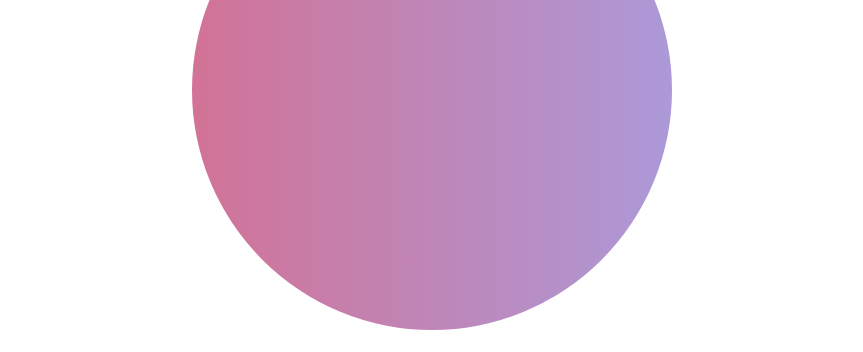
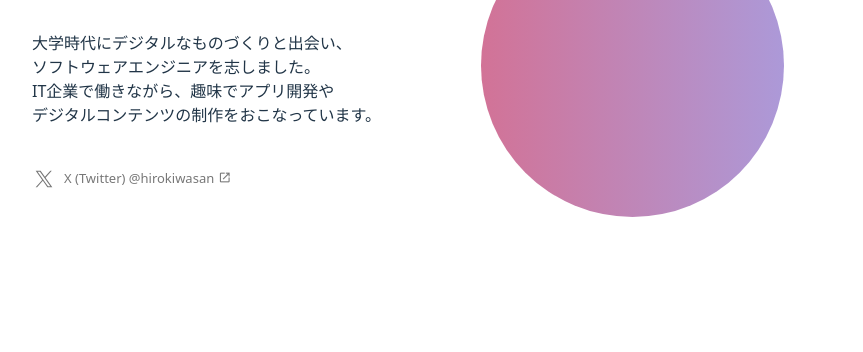
Before and after one commit to hirokiwa/me, a website built with Vite: page index.html in a window 1280 px wide. Shown: the part 250-602 px from the top of the page, without its empty margins (208-1071 px from the left). Built offline with nearby package versions, Linux system fonts and the light colour scheme; files whose address does not match are found by name.

Commit message:
Put 3D model horizonally

```diff
--- a/index.html
+++ b/index.html
@@ -14,6 +14,7 @@
         <div class="model-viewer">
           <canvas id="model-canvas" class="model-viewer__canvas"></canvas>
         </div>
+        <div class="profile__info">
           <h1 id="profile-heading" class="profile__heading">ひろきゎ</h1>
           <p class="profile__description">大学時代に<wbr>デジタルなものづくりと出会い、<wbr>ソフトウェアエンジニアを<wbr>志しました。<wbr>IT企業で働きながら、<wbr>趣味でアプリ開発や<wbr>デジタルコンテンツの制作を<wbr>おこなっています。</p>
           <nav class="profile__nav" aria-label="ソーシャルリンク">
@@ -27,6 +28,7 @@
               </li>
             </ul>
           </nav>
+        </div>
       </section>
 
       <section class="contents" aria-labelledby="contents-heading">
--- a/src/style.css
+++ b/src/style.css
@@ -120,7 +120,7 @@ ul {
 }
 
 .main-contents {
-  max-width: 600px;
+  max-width: 800px;
   padding: 16px 16px 42px 16px;
   display: flex;
   flex-direction: column;
@@ -174,6 +174,11 @@ ul {
   align-self: start;
 }
 
+.profile {
+  display: flex;
+  flex-direction: column;
+}
+
 .profile__heading {
   font-size: xx-large;
   font-weight: 800;
@@ -219,11 +224,9 @@ ul {
 
 .model-viewer {
   display: flex;
+  align-self: center;
   justify-content: center;
   align-items: center;
-}
-
-.model-viewer {
   padding: 2rem 0;
 }
 
@@ -238,3 +241,35 @@ ul {
   font-size: x-large;
   font-weight: 600;
 }
+
+@media (min-width: 800px) {
+  .profile {
+    display: flex;
+    flex-direction: row-reverse;
+    align-items: center;
+    justify-content: space-between;
+    gap: 2rem;
+    padding: 4rem 0;
+  }
+
+  .model-viewer {
+    width: 40%;
+    padding-right: 3rem;
+  }
+
+  .model-viewer__canvas {
+    width: 100%;
+  }
+
+  .profile__info {
+    display: flex;
+    flex-direction: column;
+    align-items: start;
+    gap: 0.5rem;
+    width: 55%;
+  }
+
+  .project-card__image {
+    margin: 1rem 0;
+  }
+}
```
Lines whose indentation alone changed are shown as unchanged.
